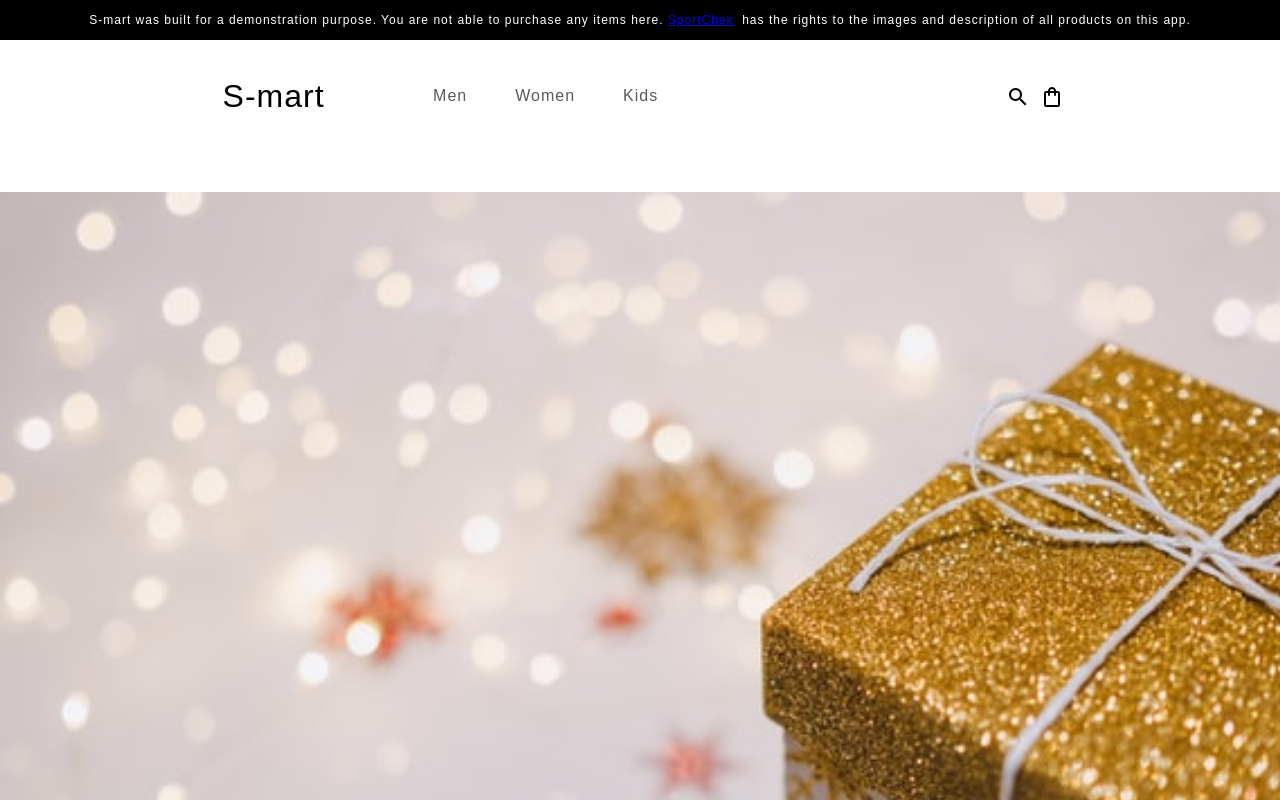
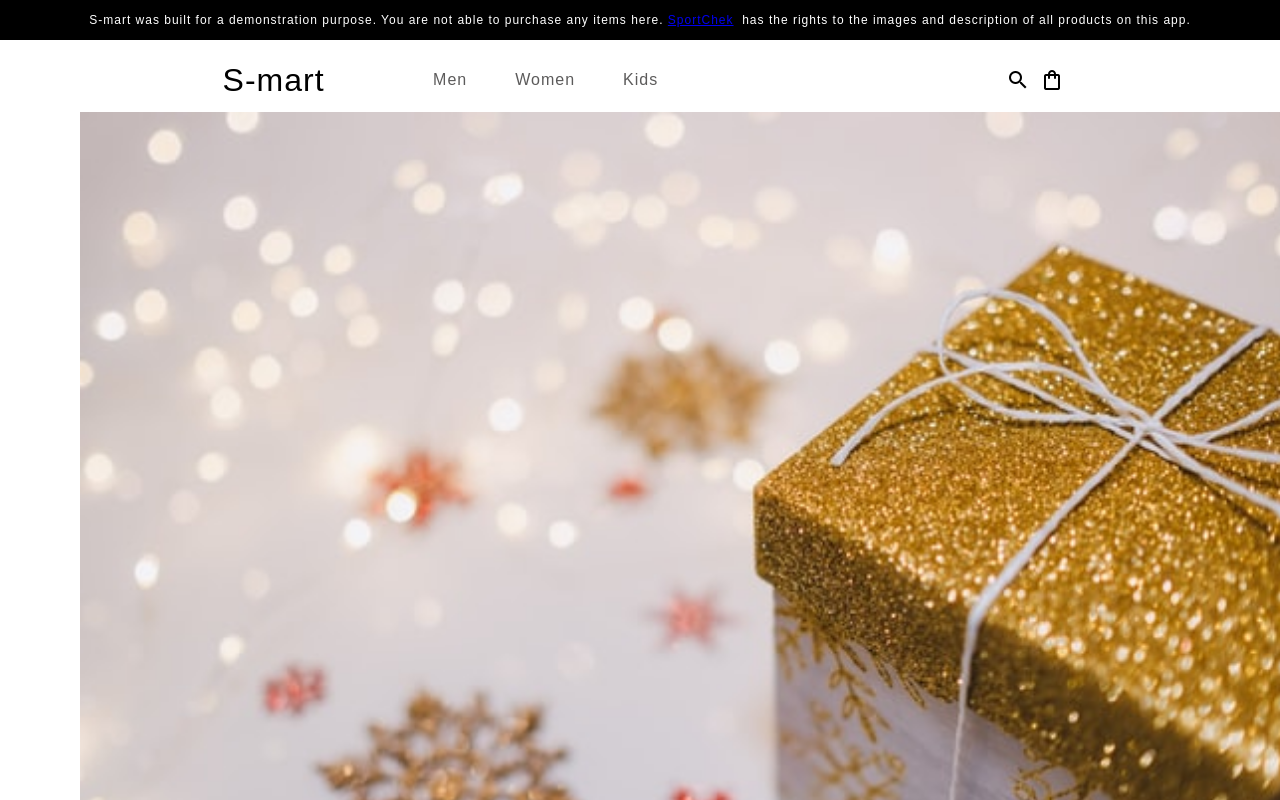
Before and after one commit to mphist/S-mart, a React app in the folder packages/client/: page / in a window 1280 px wide. Shown: the top 800 px of the page. Built offline with nearby package versions, Linux system fonts and the light colour scheme; no server answers.

Commit message:
Changed UI dimensions

```diff
--- a/packages/client/src/components/Browse/Browse.tsx
+++ b/packages/client/src/components/Browse/Browse.tsx
@@ -16,8 +16,10 @@ function Browse({}: BrowseProps) {
 
 const browse = css`
   .background {
-    width: 100%;
-    margin: 0 auto;
+    // make child's width wider than parent's
+    width: 99.5vw; //minus the scrollbar width
+    position: relative;
+    left: calc(-50vw + 50%);
     img {
       /* background-size: cover; */
       width: 100%;
--- a/packages/client/src/components/Header/Header.tsx
+++ b/packages/client/src/components/Header/Header.tsx
@@ -16,13 +16,13 @@ function Header({}: HeaderProps) {
 }
 
 const header = css`
-  height: 12rem;
+  height: 7rem;
   display: flex;
   justify-content: center;
   align-items: center;
   font-size: 15px;
   font-weight: 500;
-  line-height: 134px;
+  /* line-height: 134px; */
   letter-spacing: 1px;
 `
 
--- a/packages/client/src/components/Logo/Logo.tsx
+++ b/packages/client/src/components/Logo/Logo.tsx
@@ -16,6 +16,7 @@ const logo = css`
   width: 12rem;
   text-align: center;
   cursor: pointer;
+  margin-top: 3rem;
   a {
     text-decoration: none;
     color: black;
--- a/packages/client/src/components/MenuDropdown/MenuDropdown.tsx
+++ b/packages/client/src/components/MenuDropdown/MenuDropdown.tsx
@@ -113,7 +113,7 @@ const menuDropdown = (sticky: boolean) => css`
       `
     : css`
         position: fixed;
-        top: 15%;
+        top: 12%;
       `}
   z-index: 1;
   width: 100%;
--- a/packages/client/src/components/Navigation/Navigation.tsx
+++ b/packages/client/src/components/Navigation/Navigation.tsx
@@ -104,6 +104,7 @@ function Navigation({}: NavigationProps) {
 const navigation = (id: string | null) => css`
   display: flex;
   align-items: center;
+  margin-top: 3rem;
 
   ul {
     display: flex;
@@ -115,6 +116,7 @@ const navigation = (id: string | null) => css`
       color: #5c5b5b;
       text-decoration: none;
       font-size: 1rem;
+
       img {
         cursor: pointer;
         vertical-align: middle;
--- a/packages/client/src/components/ProductList/ProductList.tsx
+++ b/packages/client/src/components/ProductList/ProductList.tsx
@@ -2,7 +2,6 @@ import { css } from '@emotion/react'
 import Product from '../Product/Product'
 import { Product as ProductType } from '../../graphql/types'
 import useGetNewOrBestProductsEffect from '../../hooks/useGetNewOrBestProductsEffect'
-import { useEffect, useState } from 'react'
 
 export type ProductListProps = {
   category?: string
@@ -98,6 +97,7 @@ const listForCatalog = css`
 
 const productList = css`
   margin: 4rem 0;
+  width: 90rem;
 `
 
 export default ProductList
--- a/packages/client/src/components/TypeFilter/TypeFilter.tsx
+++ b/packages/client/src/components/TypeFilter/TypeFilter.tsx
@@ -68,7 +68,7 @@ function TypeFilter({ catalogType }: TypeFilterProps) {
     const {
       target: { value },
     } = e
-    console.log(value)
+
     setFilter(
       // On autofill we get a the stringified value.
       typeof value === 'string'
--- a/packages/client/src/pages/ProductCatalog/ProductCatalog.tsx
+++ b/packages/client/src/pages/ProductCatalog/ProductCatalog.tsx
@@ -34,6 +34,7 @@ function ProductCatalog({}: ProductCatalogProps) {
 }
 
 const productCatalog = css`
+  margin-top: 5rem;
   #catalogHeader {
     text-transform: uppercase;
   }
```
